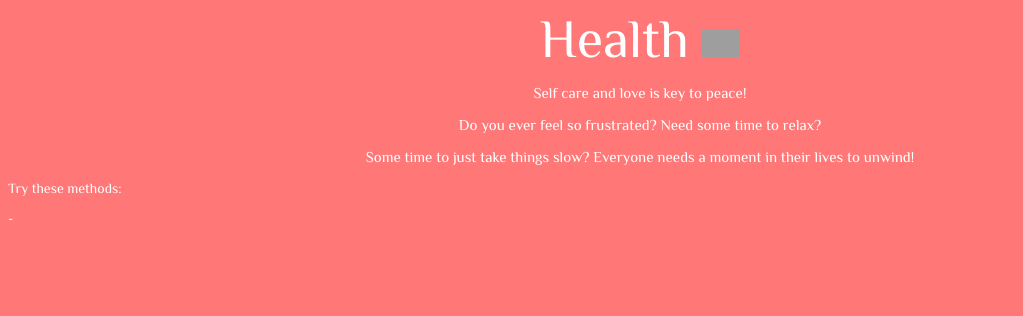
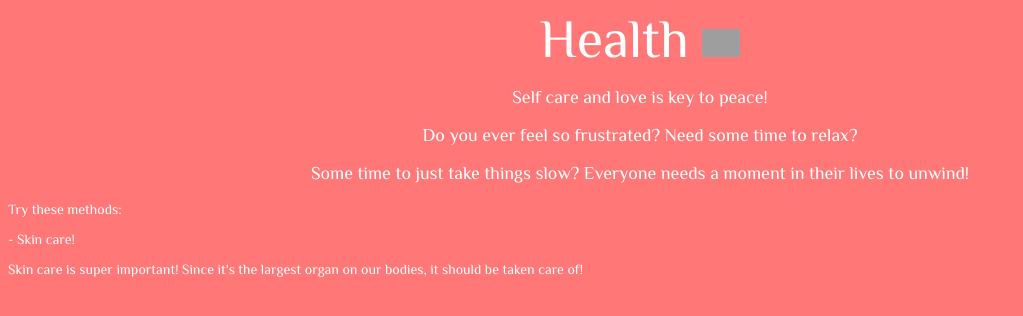
Before and after one commit to briannatran/final-project, a PHP site: page /health.html in a window 1280 px wide. Shown: the top 316 px of the page, without its empty margins (0-1023 px from the left). Run offline with PHP 8.4, Linux system fonts and the light colour scheme; grey boxes are pictures that could not be loaded.

Commit message:
Some more edits....

```diff
--- a/health.css
+++ b/health.css
@@ -6,10 +6,13 @@
 #paragraph_font {
   font-family: 'Philosopher', sans-serif;
   color:white;
-  font-size:15px;
+  font-size:18px;
 }
 #default_font {
   font-family: 'Philosopher', sans-serif;
   color:white;
   font-size:14px;
 }
+#border {
+  style="border:5px; border-style:solid; border-color:#ffffff; padding: 1em;">
+}
--- a/health.html
+++ b/health.html
@@ -14,15 +14,18 @@
 </center>
 </div>
 <center>
+<div id="border">
 <div id="paragraph_font">
 <p> Self care and love is key to peace!</p>
 Do you ever feel so frustrated? Need some time to relax?
 <p> Some time to just take things slow? Everyone needs a moment in their lives to unwind!</p>
 </div>
+</div>
 </center>
 <div id="default_font"
   <p> Try these methods:</p>
-  <p> -</p>
+  <p> - Skin care! </p>
+  Skin care is super important! Since it's the largest organ on our bodies, it should be taken care of!
 </div>
 
   </body>
```
